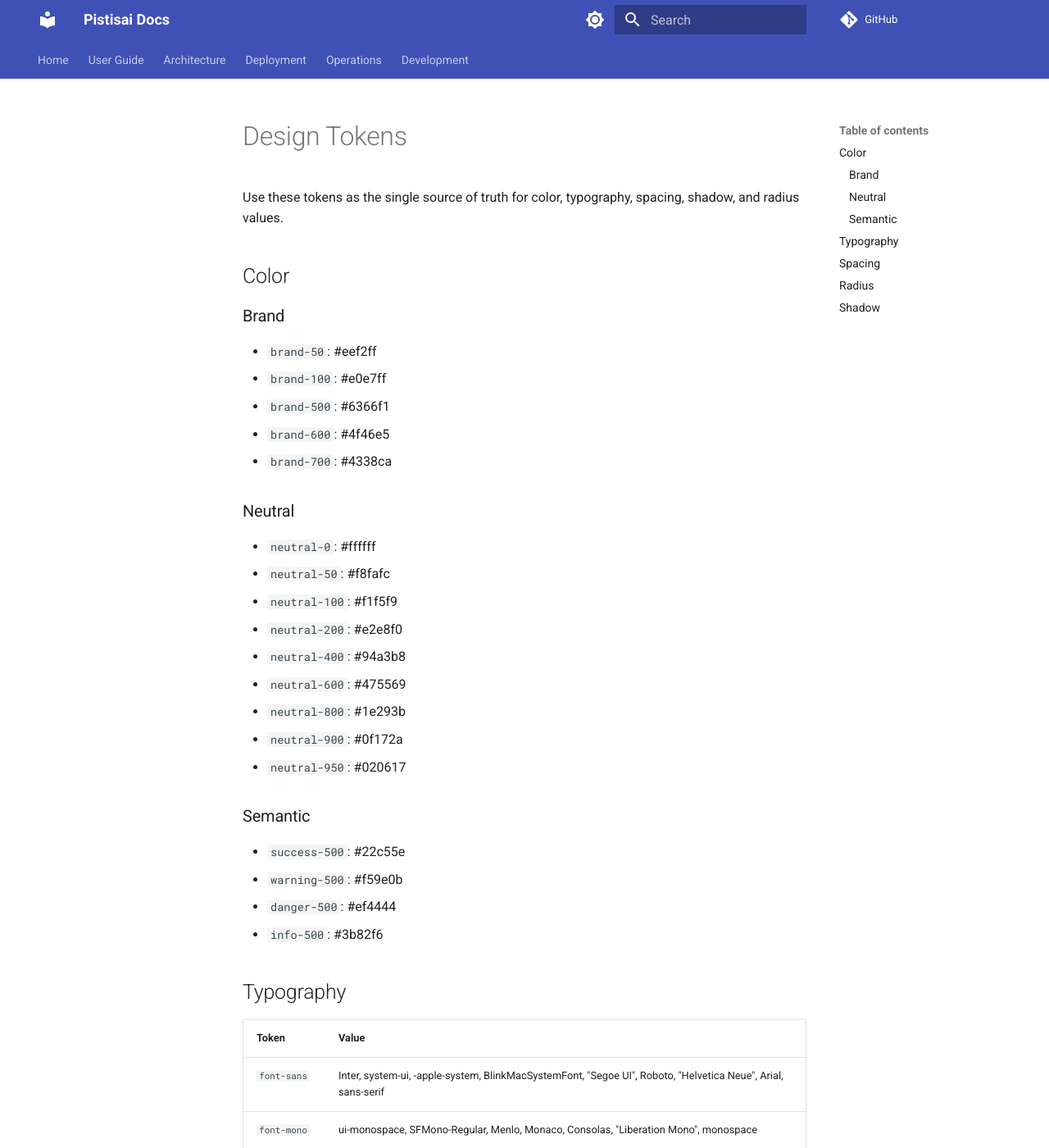
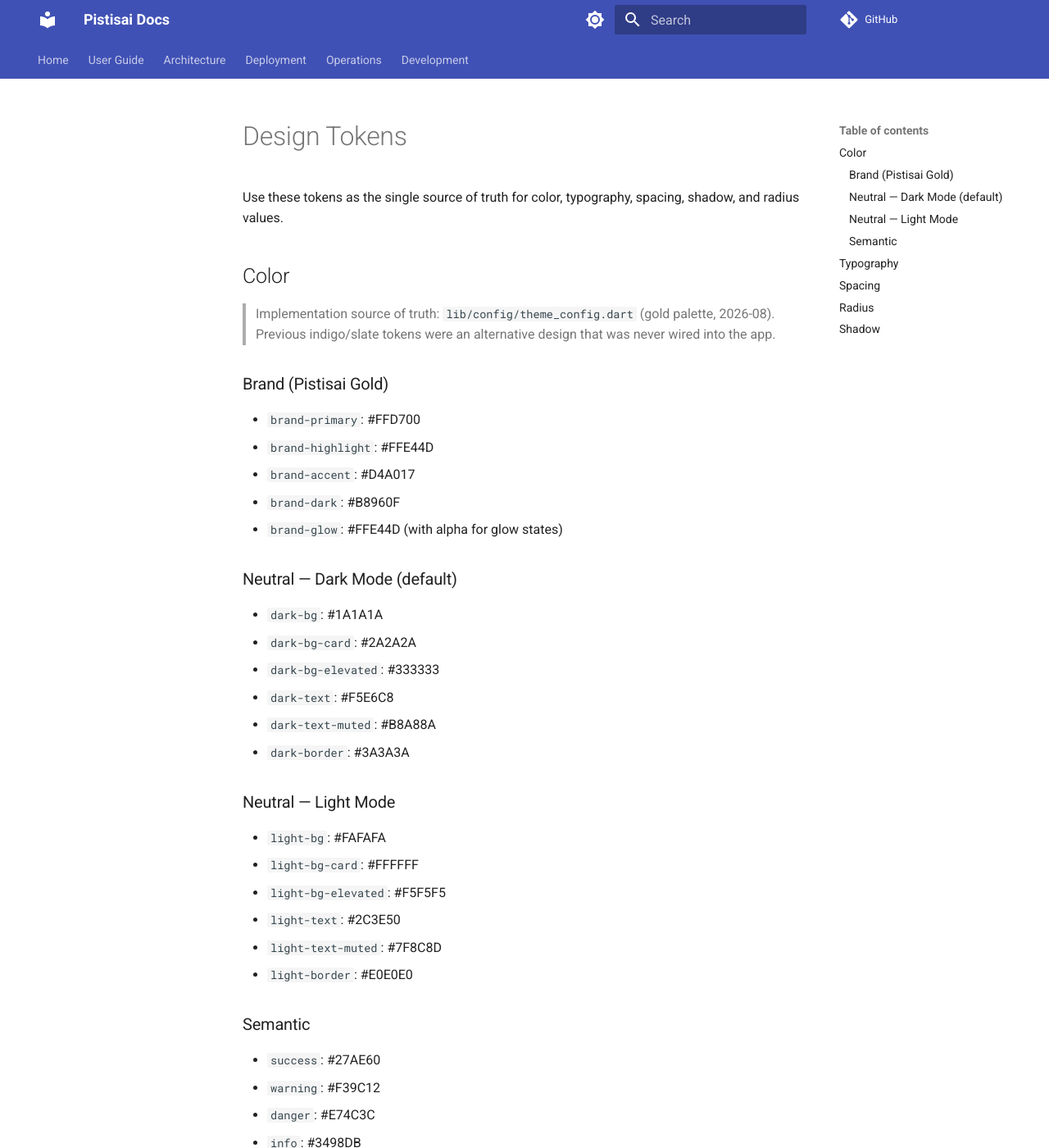
Before and after one commit to pistisAI/pistisai-app, an MkDocs documentation site: the page built from docs/design-system/tokens.md, in a window 1280 px wide and 1400 px high. Shown: the whole window at 82% size. Built offline with MkDocs 1.6.1 and Material for MkDocs 9.7.7, drawn with Linux system fonts in a browser that asks for light colours; comment, search, counter and statistics services are not loaded.

Commit message:
docs(theme): sync brand palette docs to gold, add THEME_DRIFT discovery

```diff
--- a/docs/design-system/tokens.md
+++ b/docs/design-system/tokens.md
@@ -4,29 +4,37 @@
 
 ## Color
 
-### Brand
-- `brand-50`: #eef2ff
-- `brand-100`: #e0e7ff
-- `brand-500`: #6366f1
-- `brand-600`: #4f46e5
-- `brand-700`: #4338ca
+> Implementation source of truth: `lib/config/theme_config.dart` (gold palette, 2026-08).
+> Previous indigo/slate tokens were an alternative design that was never wired into the app.
 
-### Neutral
-- `neutral-0`: #ffffff
-- `neutral-50`: #f8fafc
-- `neutral-100`: #f1f5f9
-- `neutral-200`: #e2e8f0
-- `neutral-400`: #94a3b8
-- `neutral-600`: #475569
-- `neutral-800`: #1e293b
-- `neutral-900`: #0f172a
-- `neutral-950`: #020617
+### Brand (Pistisai Gold)
+- `brand-primary`: #FFD700
+- `brand-highlight`: #FFE44D
+- `brand-accent`: #D4A017
+- `brand-dark`: #B8960F
+- `brand-glow`: #FFE44D (with alpha for glow states)
+
+### Neutral — Dark Mode (default)
+- `dark-bg`: #1A1A1A
+- `dark-bg-card`: #2A2A2A
+- `dark-bg-elevated`: #333333
+- `dark-text`: #F5E6C8
+- `dark-text-muted`: #B8A88A
+- `dark-border`: #3A3A3A
+
+### Neutral — Light Mode
+- `light-bg`: #FAFAFA
+- `light-bg-card`: #FFFFFF
+- `light-bg-elevated`: #F5F5F5
+- `light-text`: #2C3E50
+- `light-text-muted`: #7F8C8D
+- `light-border`: #E0E0E0
 
 ### Semantic
-- `success-500`: #22c55e
-- `warning-500`: #f59e0b
-- `danger-500`: #ef4444
-- `info-500`: #3b82f6
+- `success`: #27AE60
+- `warning`: #F39C12
+- `danger`: #E74C3C
+- `info`: #3498DB
 
 ## Typography
 
```
Also changed, not shown: docs/architecture/frontend/THEME_CONFIG.md (+20 -16 lines), docs/design-system/THEME_DRIFT.md (added, +46 -0 lines).
